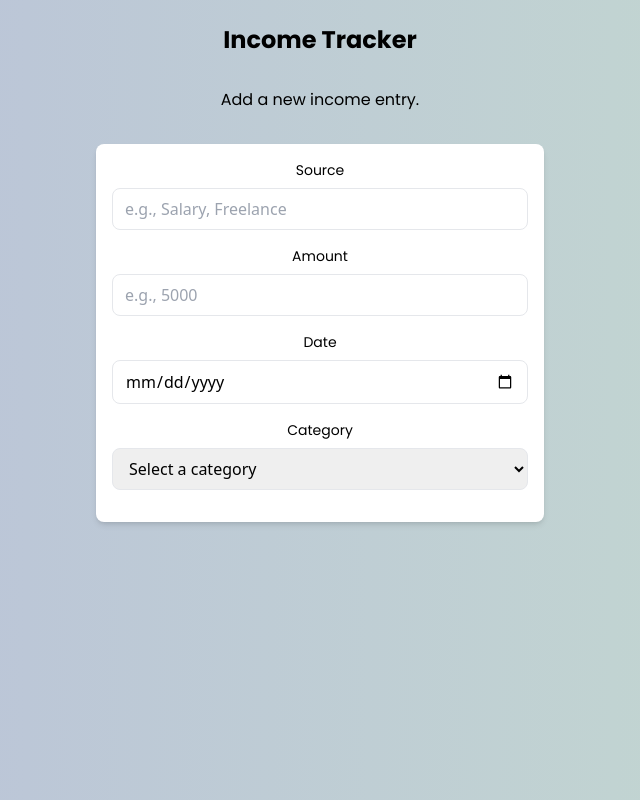
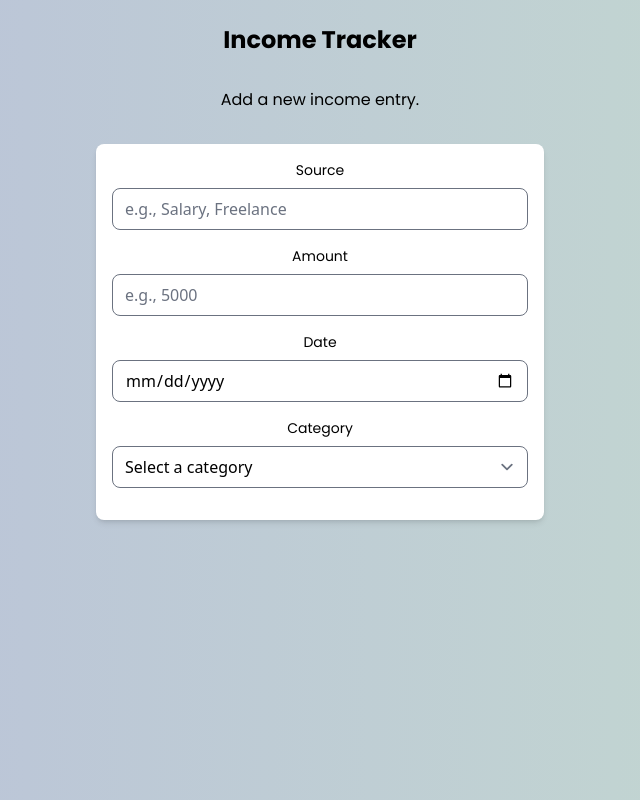
Before and after one commit to brajgon1/income_tracker, a React (Create React App) app: page / in a window 1280 px wide. Shown: the whole page, without its empty margins (320-960 px from the left). Built offline with nearby package versions, Linux system fonts and the light colour scheme.

Commit message:
installed forms

```diff
--- a/package.json
+++ b/package.json
@@ -4,6 +4,7 @@
   "private": true,
   "dependencies": {
     "@craco/craco": "^7.1.0",
+    "@tailwindcss/forms": "^0.5.10",
     "cra-template": "1.2.0",
     "react": "^19.0.0",
     "react-dom": "^19.0.0",
--- a/tailwind.config.js
+++ b/tailwind.config.js
@@ -15,5 +15,7 @@ module.exports = {
       },
     },
   },
-  plugins: [],
+  plugins: [
+    require('@tailwindcss/forms'),
+  ],
 };
```
Also changed, not shown: 1 other file (tests, documents, lock files or other folders).
